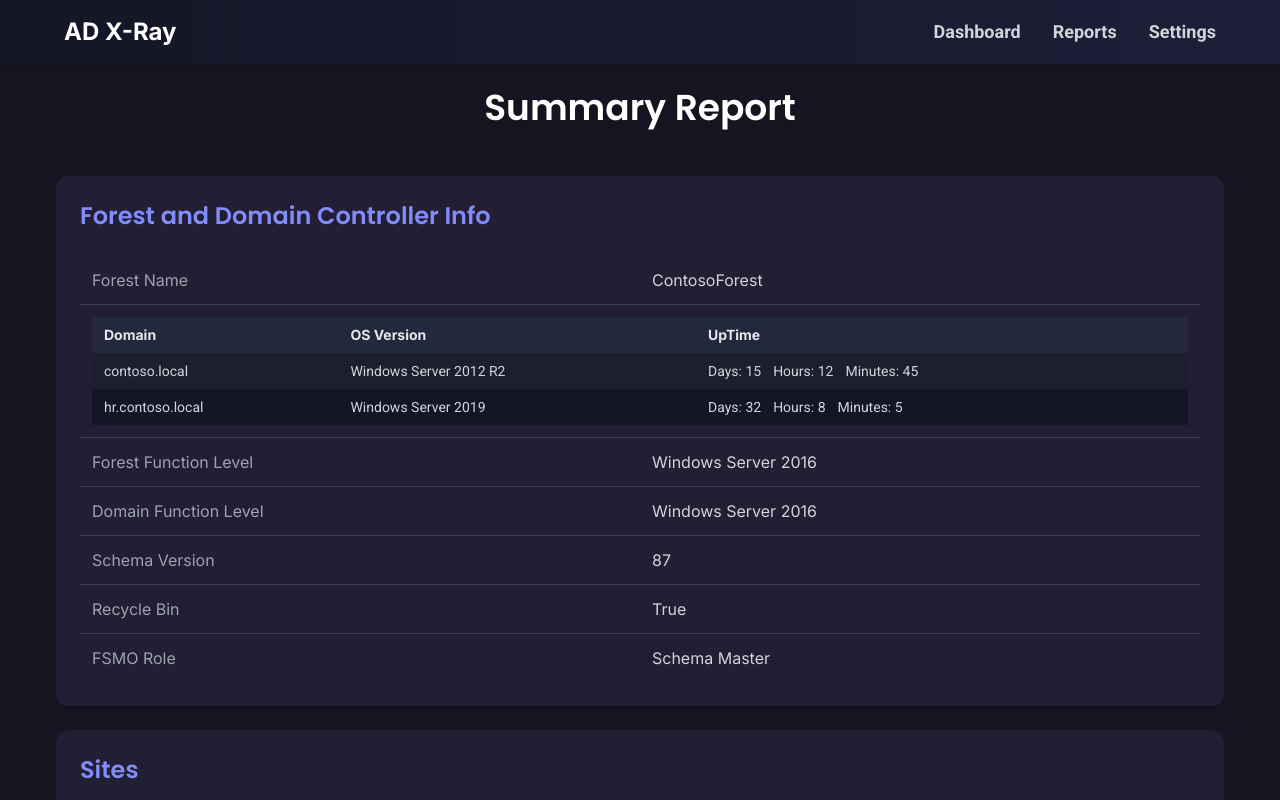
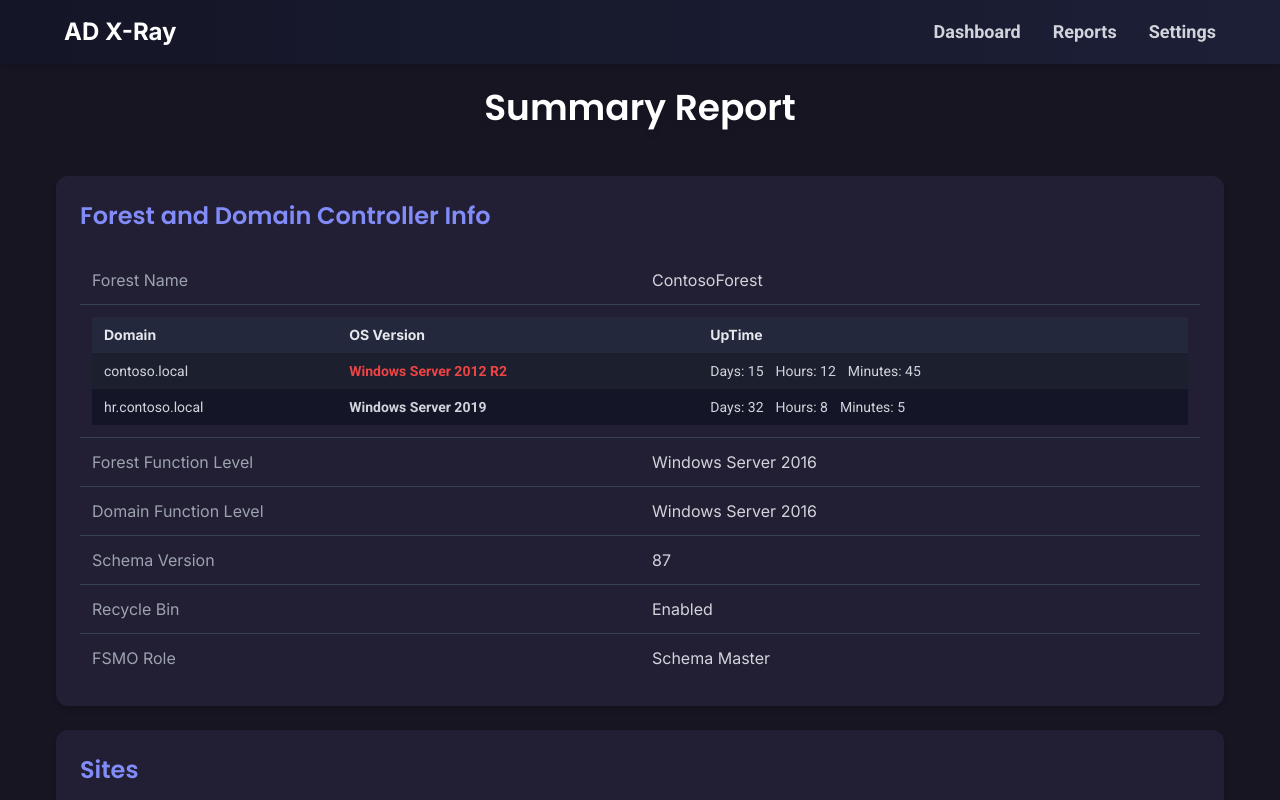
Before and after one commit to lingueeni/chart-app, a Next.js app: page / in a window 1280 px wide. Shown: the top 800 px of the page. Built offline with nearby package versions, Linux system fonts and the light colour scheme.

Commit message:
updates in forestcard

```diff
--- a/app/components/ForestCard.tsx
+++ b/app/components/ForestCard.tsx
@@ -12,7 +12,7 @@
   forestFunctionLevel: string;
   domainFunctionLevel: string;
   schemaVersion: string;
-  recycleBin: boolean;
+  recycleBin: string;
   fsmoRole: string;
   domains: Domain[];
 }
@@ -24,7 +24,7 @@
     forestFunctionLevel: "Windows Server 2016",
     domainFunctionLevel: "Windows Server 2016",
     schemaVersion: "87",
-    recycleBin: true,
+    recycleBin: "Enabled",
     fsmoRole: "Schema Master",
     domains: [
       {
@@ -82,7 +82,13 @@
                           <td className="font-roboto px-3 py-2 whitespace-nowrap">
                             {domain.name}
                           </td>
-                          <td className="font-roboto px-3 py-2 whitespace-nowrap">
+                          <td
+                            className={`font-roboto px-3 py-2 whitespace-nowrap ${
+                              domain.osVersion === "Windows Server 2012 R2"
+                                ? "text-red-500 font-semibold"
+                                : " font-semibold"
+                            }`}
+                          >
                             {domain.osVersion}
                           </td>
                           <td className="font-roboto px-3 py-2 whitespace-nowrap">
@@ -117,9 +123,7 @@
             </tr>
             <tr className="border-b border-gray-700">
               <td className="px-3 py-3 text-gray-400">Recycle Bin</td>
-              <td className="px-3 py-3">
-                {forestData.recycleBin ? "True" : "False"}
-              </td>
+              <td className="px-3 py-3">{forestData.recycleBin}</td>
             </tr>
             <tr>
               <td className="px-3 py-3 text-gray-400">FSMO Role</td>
```
